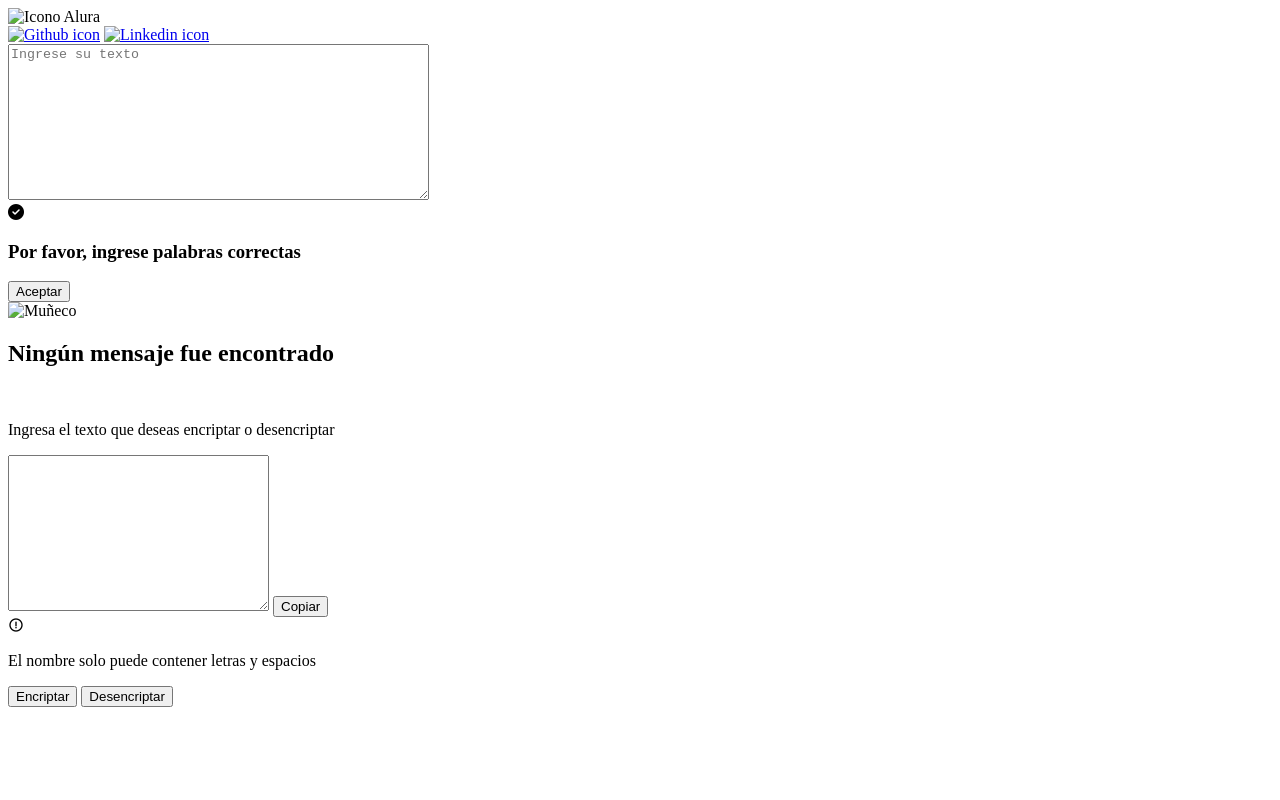
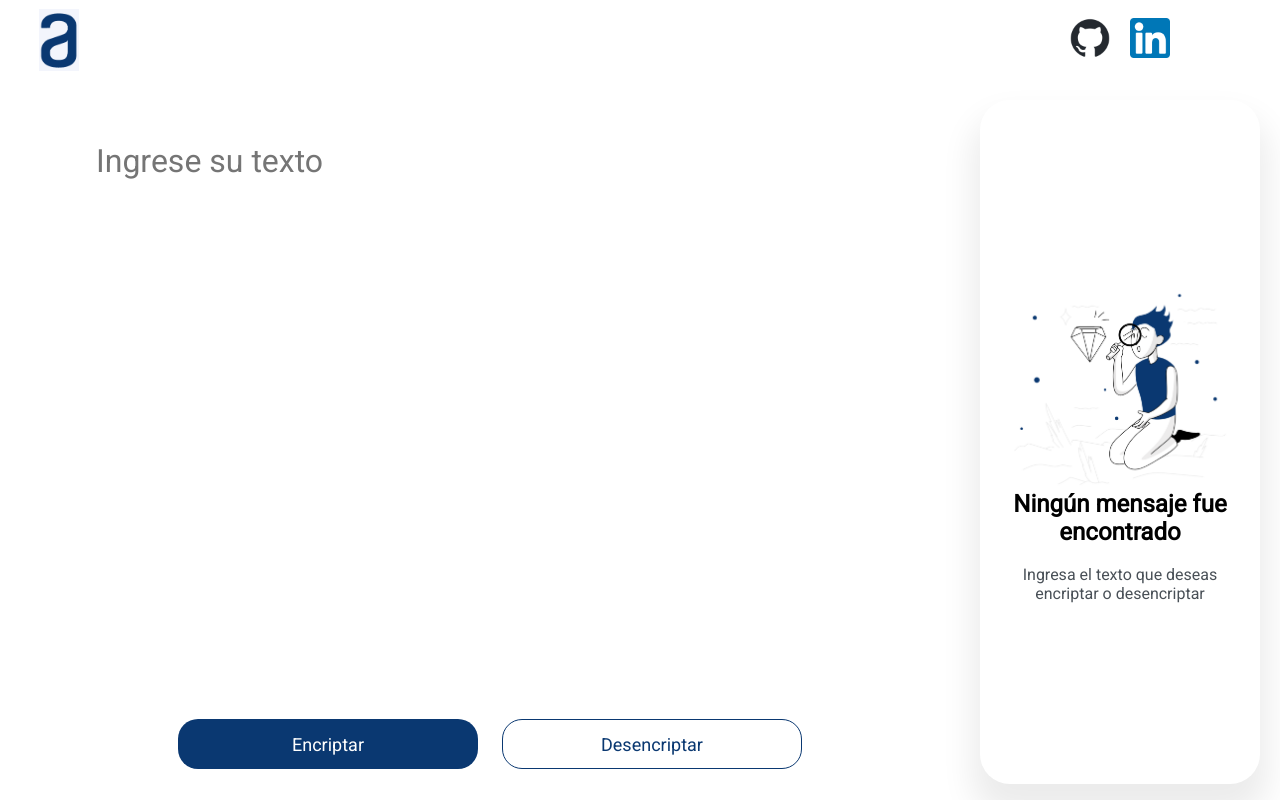
Before and after one commit to Naujel/Encriptador, a plain HTML site: page index.html in a window 1280 px wide. Drawn offline with nearby package versions, Linux system fonts and the light colour scheme; the site is published under a folder, as on GitHub Pages, so addresses that start at the root find nothing.

Commit message:
Update index.html

```diff
--- a/index.html
+++ b/index.html
@@ -5,7 +5,7 @@
     <meta http-equiv="X-UA-Compatible" content="IE=edge">
     <meta name="viewport" content="width=device-width, initial-scale=1.0">
     <title>Encriptador</title>
-    <link rel="stylesheet" href="/code/styles.css">
+    <link rel="stylesheet" href="code/styles.css">
     <link rel="stylesheet" href="https://cdnjs.cloudflare.com/ajax/libs/font-awesome/6.3.0/css/all.min.css" integrity="sha512-SzlrxWUlpfuzQ+pcUCosxcglQRNAq/DZjVsC0lE40xsADsfeQoEypE+enwcOiGjk/bSuGGKHEyjSoQ1zVisanQ==" crossorigin="anonymous" referrerpolicy="no-referrer" />
     <link href="https://fonts.googleapis.com/css2?family=Poppins&family=Roboto:wght@100;300;400&display=swap" rel="stylesheet">
     <link href='https://unpkg.com/boxicons@2.1.4/css/boxicons.min.css' rel='stylesheet'>
@@ -14,11 +14,11 @@
     <main>
         <header>
             <div class="icon">
-                <img src="/img/icono.png" alt="Icono Alura">
+                <img src="img/icono.png" alt="Icono Alura">
             </div>
             <div class="links">
-                <a href="https://github.com/Naujel/Encriptador" target="_blank"><img src="/img/github-icon.png" alt="Github icon"></a>
-                <a href="https://www.linkedin.com/in/juan-madera-loayza-943847268/" target="_blank"><img src="/img/linkedin-icon.png" alt="Linkedin icon"></a>
+                <a href="https://github.com/Naujel/Encriptador" target="_blank"><img src="img/github-icon.png" alt="Github icon"></a>
+                <a href="https://www.linkedin.com/in/juan-madera-loayza-943847268/" target="_blank"><img src="img/linkedin-icon.png" alt="Linkedin icon"></a>
             </div>
         </header>
         <section class="section-1">
@@ -34,7 +34,7 @@
             </div>
             <aside class="text-result">
                 <div class="img-container">
-                    <img id="muñeco" src="/img/muñeco.png" alt="Muñeco">
+                    <img id="muñeco" src="img/muñeco.png" alt="Muñeco">
                 </div>
                 <div class="text-container">
                     <h2 id="text-h2">Ningún mensaje fue encontrado</h2>
@@ -62,5 +62,5 @@
         </section>
     </main>
 </body>
-<script src="/code/script.js"></script>
+<script src="code/script.js"></script>
 </html>
```
